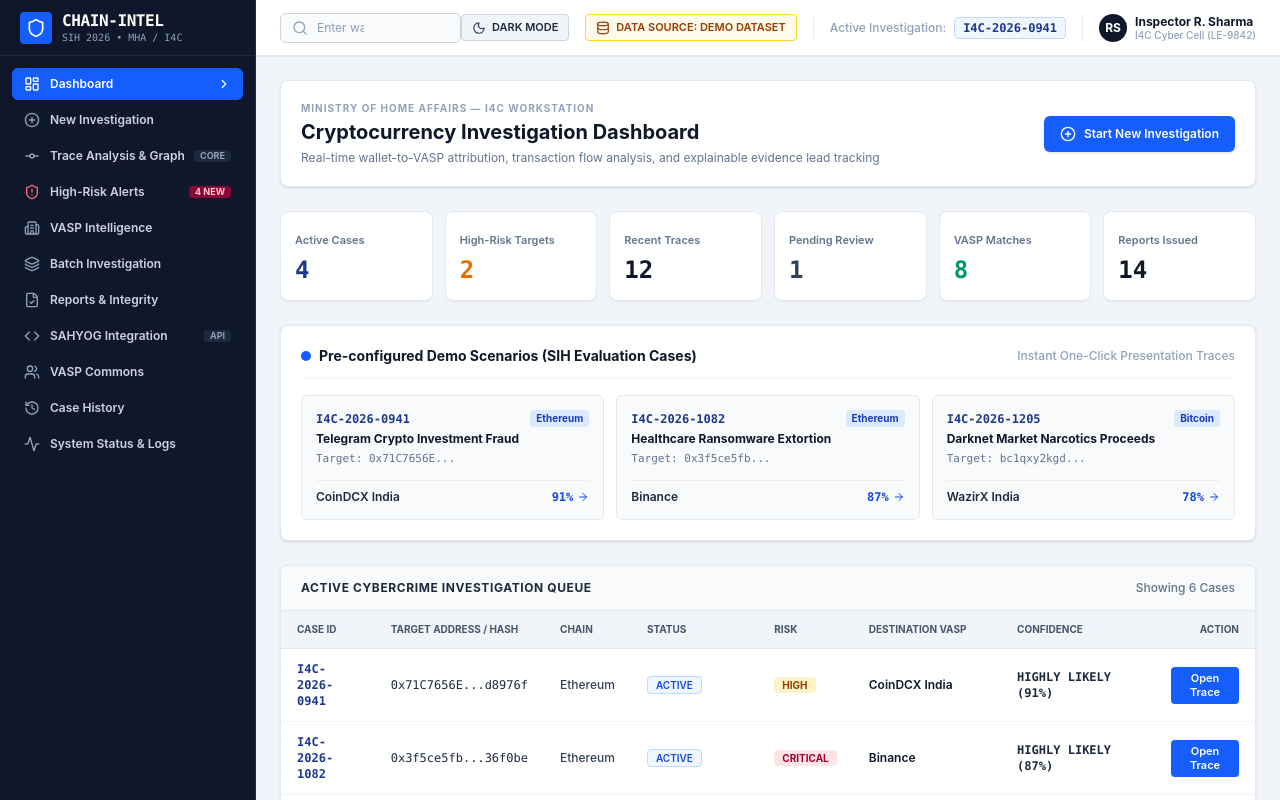
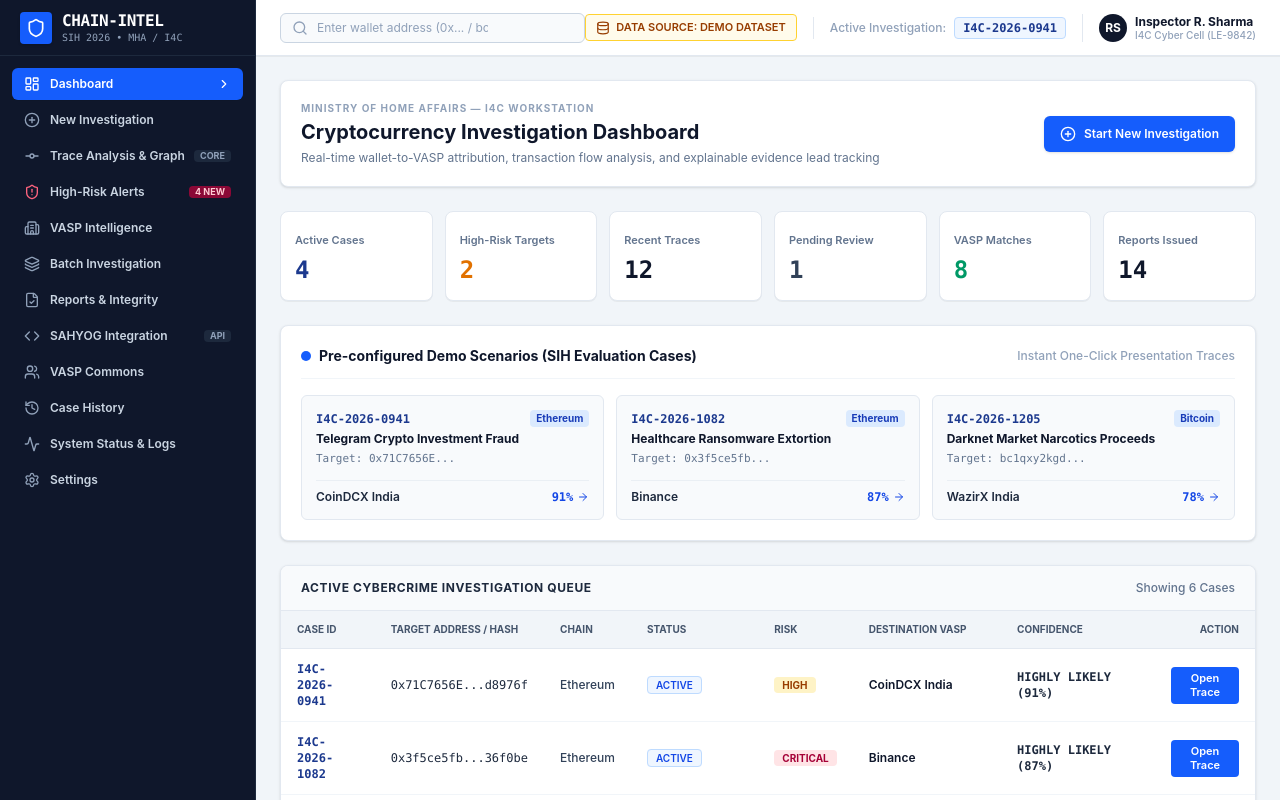
Before and after one commit to hrshjswniii/Chain-Intel, a React (Vite) app: page / in a window 1280 px wide. Shown: the top 800 px of the page. Built offline with nearby package versions, Linux system fonts and the light colour scheme; what cytoscape-dagre would draw is missing.

Commit message:
refactor(nav): integrate settings tab in sidebar and move theme toggle out of top nav

```diff
--- a/src/App.tsx
+++ b/src/App.tsx
@@ -12,8 +12,11 @@ import { SahyogIntegrationScreen } from './components/sahyog/SahyogIntegrationSc
 import { VASPCommonsScreen } from './components/commons/VASPCommonsScreen';
 import { CaseHistoryScreen } from './components/history/CaseHistoryScreen';
 import { SystemStatusScreen } from './components/status/SystemStatusScreen';
+import { SettingsScreen } from './components/settings/SettingsScreen';
 import { LegalNoticeModal } from './components/sahyog/LegalNoticeModal';
 import { FreezeRequestModal } from './components/sahyog/FreezeRequestModal';
+import { loadSettings, saveSettings, resetSettings } from './engine/settings/settingsStore';
+import { ChainSightSettings } from './types/settings';
 
 import { DEMO_INVESTIGATION_CASES } from './demo/demoCases';
 import { InvestigationCase } from './types';
@@ -28,18 +31,28 @@ export function App() {
   const [isLegalNoticeOpen, setIsLegalNoticeOpen] = useState(false);
   const [isFreezeModalOpen, setIsFreezeModalOpen] = useState(false);
   const [dataSourceMode, setDataSourceMode] = useState<'DEMO' | 'LIVE'>('DEMO');
-  const [isDarkMode, setIsDarkMode] = useState<boolean>(() => {
-    const saved = localStorage.getItem('chain_intel_theme');
-    return saved ? saved === 'dark' : false;
-  });
 
-  const handleToggleDarkMode = () => {
-    setIsDarkMode((prev) => {
-      const next = !prev;
-      localStorage.setItem('chain_intel_theme', next ? 'dark' : 'light');
-      return next;
-    });
+  const [settings, setSettings] = useState<ChainSightSettings>(() => loadSettings());
+
+  const handleUpdateSettings = (newSettings: ChainSightSettings) => {
+    setSettings(newSettings);
+    saveSettings(newSettings);
   };
+
+  const handleResetSettings = () => {
+    const defaults = resetSettings();
+    setSettings(defaults);
+  };
+
+  const isDarkMode = (() => {
+    if (settings.appearance.theme === 'dark') return true;
+    if (settings.appearance.theme === 'light') return false;
+    if (settings.appearance.theme === 'system') {
+      return typeof window !== 'undefined' && window.matchMedia('(prefers-color-scheme: dark)').matches;
+    }
+    return false;
+  })();
+
 
   const handleSelectCase = (caseItem: InvestigationCase) => {
     setActiveCase(caseItem);
@@ -292,8 +305,6 @@ export function App() {
             onToggleDataSourceMode={() =>
               setDataSourceMode((prev) => (prev === 'DEMO' ? 'LIVE' : 'DEMO'))
             }
-            isDarkMode={isDarkMode}
-            onToggleDarkMode={handleToggleDarkMode}
           />
 
           {/* Active Screen View Router */}
@@ -353,6 +364,14 @@ export function App() {
             )}
 
             {activeTab === 'system_status' && <SystemStatusScreen />}
+
+            {activeTab === 'settings' && (
+              <SettingsScreen
+                settings={settings}
+                onUpdateSettings={handleUpdateSettings}
+                onResetSettings={handleResetSettings}
+              />
+            )}
           </main>
         </div>
       </div>
--- a/src/components/layout/Sidebar.tsx
+++ b/src/components/layout/Sidebar.tsx
@@ -12,6 +12,7 @@ import {
   Activity,
   Shield,
   ShieldAlert,
+  Settings,
   ChevronRight
 } from 'lucide-react';
 
@@ -26,7 +27,8 @@ export type NavTab =
   | 'sahyog_integration'
   | 'vasp_commons'
   | 'case_history'
-  | 'system_status';
+  | 'system_status'
+  | 'settings';
 
 interface SidebarProps {
   activeTab: NavTab;
@@ -47,7 +49,9 @@ export const Sidebar: React.FC<SidebarProps> = ({ activeTab, onSelectTab, alertC
     { id: 'vasp_commons', label: 'VASP Commons', icon: Users },
     { id: 'case_history', label: 'Case History', icon: History },
     { id: 'system_status', label: 'System Status & Logs', icon: Activity },
+    { id: 'settings', label: 'Settings', icon: Settings },
   ];
+
 
   return (
     <aside className="w-64 bg-slate-900 text-slate-300 border-r border-slate-800 flex flex-col justify-between shrink-0 select-none z-30">
--- a/src/components/layout/TopNav.tsx
+++ b/src/components/layout/TopNav.tsx
@@ -8,8 +8,6 @@ interface TopNavProps {
   activeCase: InvestigationCase;
   dataSourceMode: 'DEMO' | 'LIVE';
   onToggleDataSourceMode: () => void;
-  isDarkMode: boolean;
-  onToggleDarkMode: () => void;
 }
 
 export const TopNav: React.FC<TopNavProps> = ({
@@ -17,8 +15,6 @@ export const TopNav: React.FC<TopNavProps> = ({
   activeCase,
   dataSourceMode,
   onToggleDataSourceMode,
-  isDarkMode,
-  onToggleDarkMode,
 }) => {
   const [searchInput, setSearchInput] = useState('');
   const [detectedChain, setDetectedChain] = useState<{ chain: string; isValid: boolean } | null>(null);
@@ -64,24 +60,7 @@ export const TopNav: React.FC<TopNavProps> = ({
 
       {/* Header Right Status & Profile Controls */}
       <div className="flex items-center space-x-4">
-        {/* Dark Mode Toggle Button */}
-        <button
-          onClick={onToggleDarkMode}
-          className="px-2.5 py-1 rounded border border-slate-300 text-[11px] font-semibold flex items-center space-x-1.5 transition bg-slate-100 hover:bg-slate-200 text-slate-800"
-          title={isDarkMode ? "Switch to Light Workstation Mode" : "Switch to Dark Forensic Mode"}
-        >
-          {isDarkMode ? (
-            <>
-              <Sun className="w-3.5 h-3.5 text-amber-500" />
-              <span>LIGHT MODE</span>
-            </>
-          ) : (
-            <>
-              <Moon className="w-3.5 h-3.5 text-slate-700" />
-              <span>DARK MODE</span>
-            </>
-          )}
-        </button>
+        {/* Data Source Mode Toggle Tag */}
 
         {/* Data Source Mode Toggle Tag */}
         <button
```
